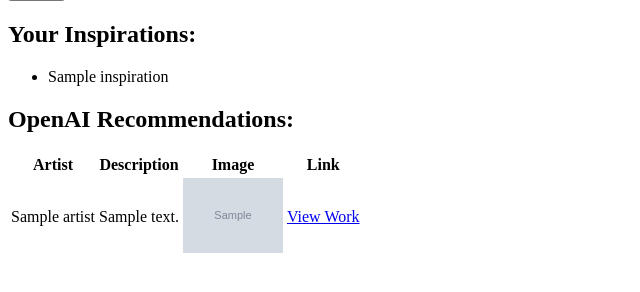
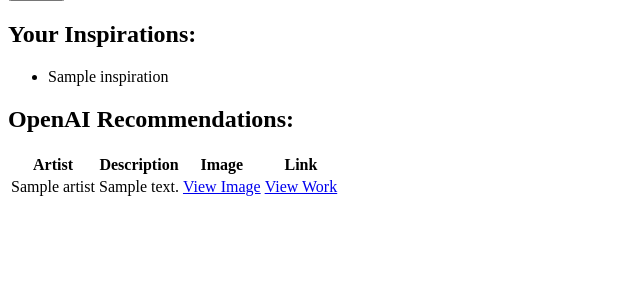
Before and after one commit to Moishe/art-recommendations, a Flask app: template templates/index.html in a window 1280 px wide. Shown: the part 341-633 px from the top of the page, without its empty margins (0-640 px from the left). Run offline with Flask 3, Linux system fonts and the light colour scheme; the template is opened without the code that fills it: most values are stand-ins (such as "Sample title", 1, 10 or a date in 2020); grey boxes marked "Sample" are stand-in pictures.

Commit message:
fix: Change images to links in recommendations table for better rendering

```diff
--- a/templates/index.html
+++ b/templates/index.html
@@ -50,7 +50,7 @@
             <tr>
                 <td>{{ recommendation.artist }}</td>
                 <td>{{ recommendation.description }}</td>
-                <td><img src="{{ recommendation.image }}" alt="Image of {{ recommendation.artist }}" width="100"></td>
+                <td><a href="{{ recommendation.image }}" target="_blank">View Image</a></td>
                 <td><a href="{{ recommendation.link }}" target="_blank">View Work</a></td>
             </tr>
             {% endfor %}
```
